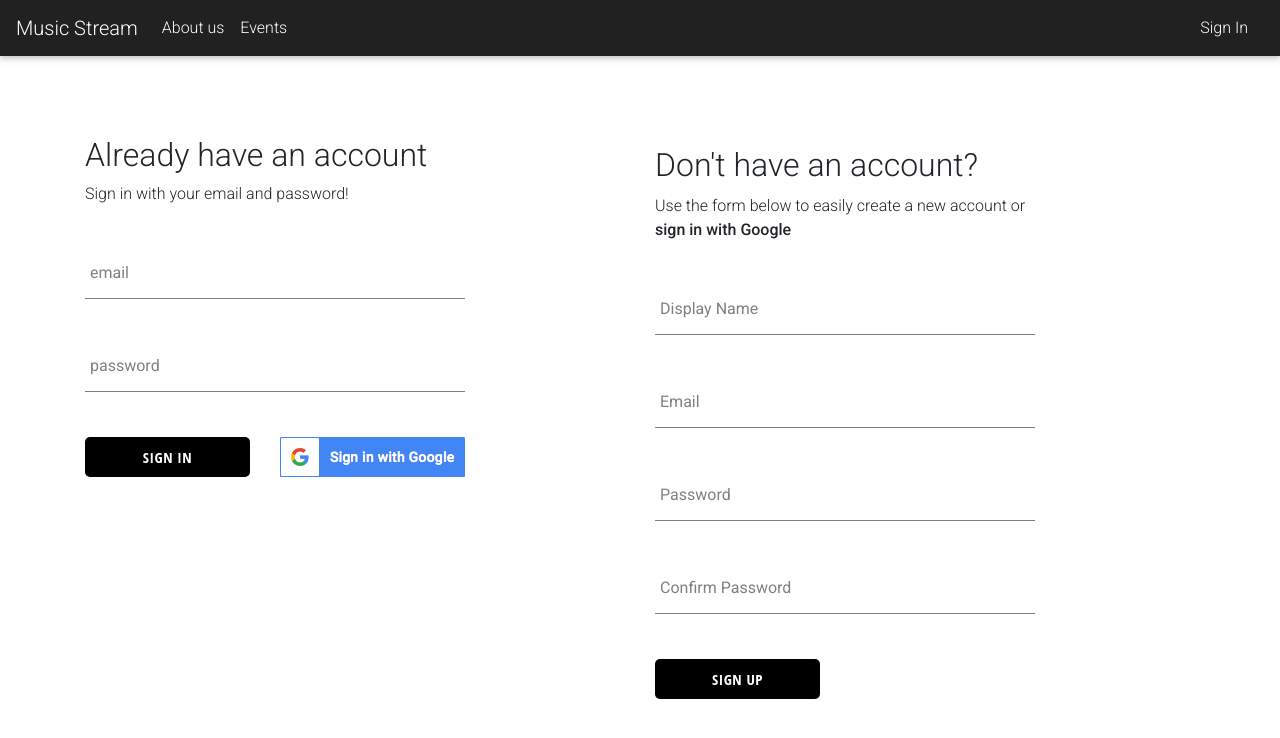
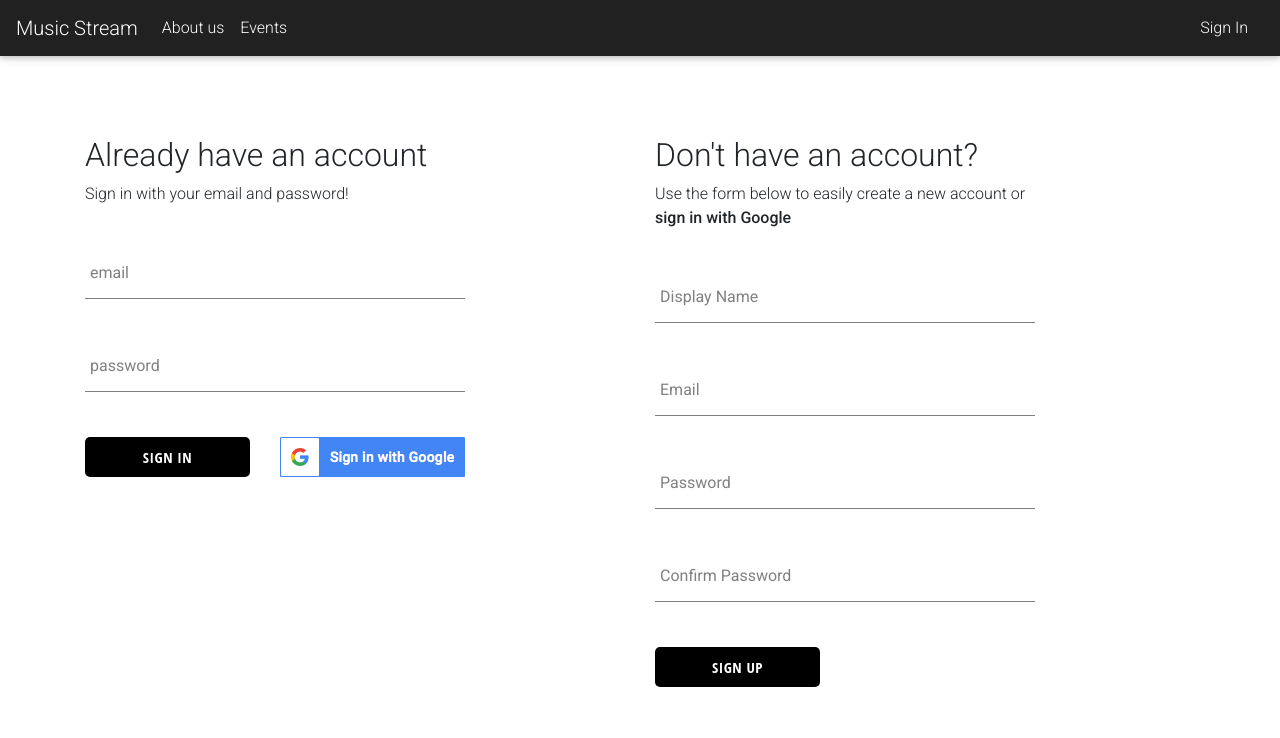
Before and after one commit to namitdoshi/music-streaming-react, a React (Create React App) app: page /signin in a window 1280 px wide. Shown: the top 738 px of the page. Built offline with nearby package versions, Linux system fonts and the light colour scheme; no server answers.

Commit message:
margin of title of signup page fixed

```diff
--- a/src/components/sign-up/sign-up.component.jsx
+++ b/src/components/sign-up/sign-up.component.jsx
@@ -58,7 +58,7 @@
     const { displayName, email, password, confirmPassword } = this.state;
     return (
       <div className='sign-up'>
-        <h2 className='title'>Don't have an account?</h2>
+        <h2>Don't have an account?</h2>
         <span>Use the form below to easily create a new account or <strong>sign in with Google</strong></span>
         <form className='sign-up-form' onSubmit={this.handleSubmit}>
           <FormInput
--- a/src/components/sign-up/sign-up.styles.scss
+++ b/src/components/sign-up/sign-up.styles.scss
@@ -3,7 +3,7 @@
     flex-direction: column;
     width: 380px;
 
-    .title{
-        margin: 10px 0;
-    }
+    // .title{
+    //     margin: 10px 0;
+    // }
 }
```
